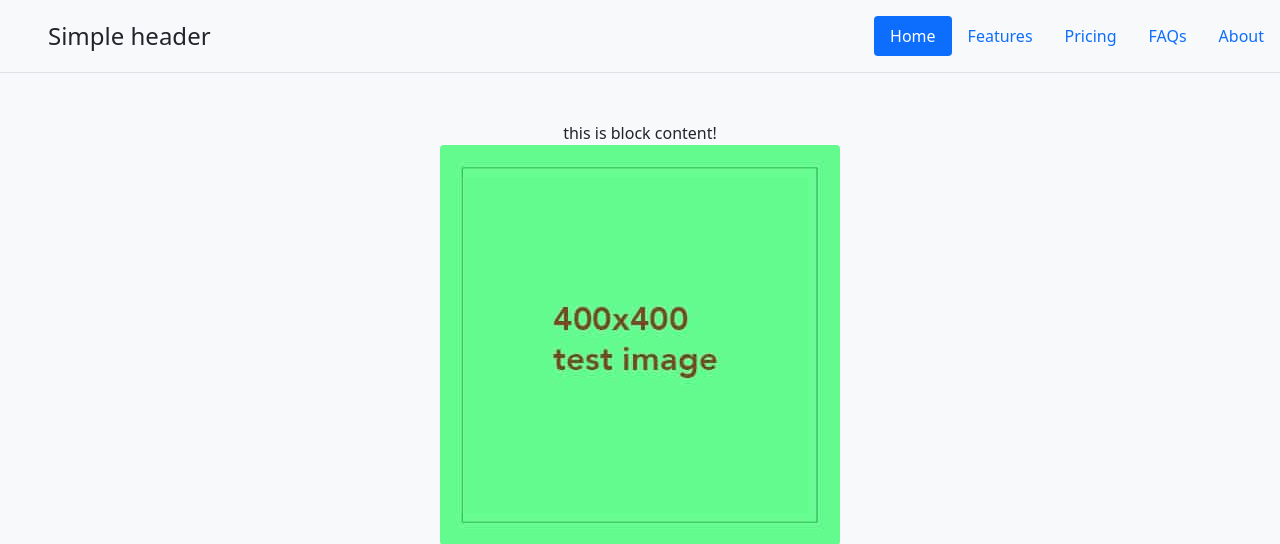
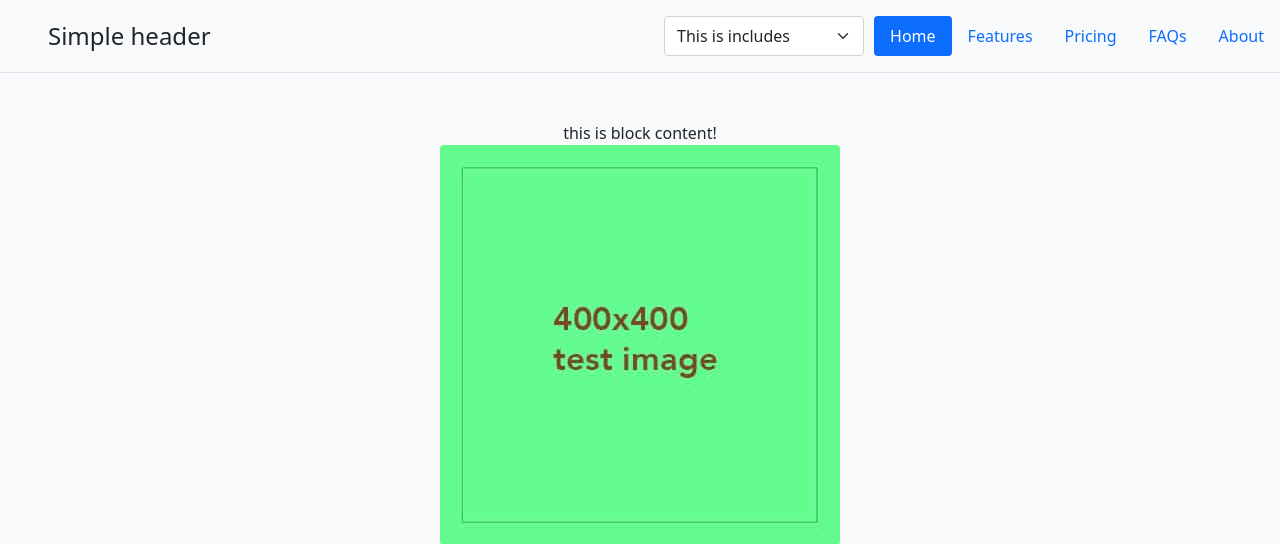
Before and after one commit to rublock/Django_base, a Django app: page / in a window 1280 px wide. Shown: the top 544 px of the page. Run offline with Django 4.2, Linux system fonts and the light colour scheme; some libraries are stand-ins or nearby versions.

Commit message:
includes

```diff
--- a/templates/base.html
+++ b/templates/base.html
@@ -28,6 +28,8 @@
           <span class="fs-4">Simple header</span>
         </a>
 
+        {% include 'includes/include.html' %}
+
         <ul class="nav nav-pills">
           <li class="nav-item"><a href="#" class="nav-link active" aria-current="page">Home</a></li>
           <li class="nav-item"><a href="#" class="nav-link">Features</a></li>
@@ -35,6 +37,7 @@
           <li class="nav-item"><a href="#" class="nav-link">FAQs</a></li>
           <li class="nav-item"><a href="#" class="nav-link">About</a></li>
         </ul>
+
       </header>
 
     {% block content %}{% endblock content %}
--- /dev/null
+++ b/templates/includes/include.html
@@ -0,0 +1,3 @@
+<select class="form-select" aria-label="Default select example" style="width: 200px; margin-right: 10px;">
+    <option selected>This is includes</option>
+  </select>
```
